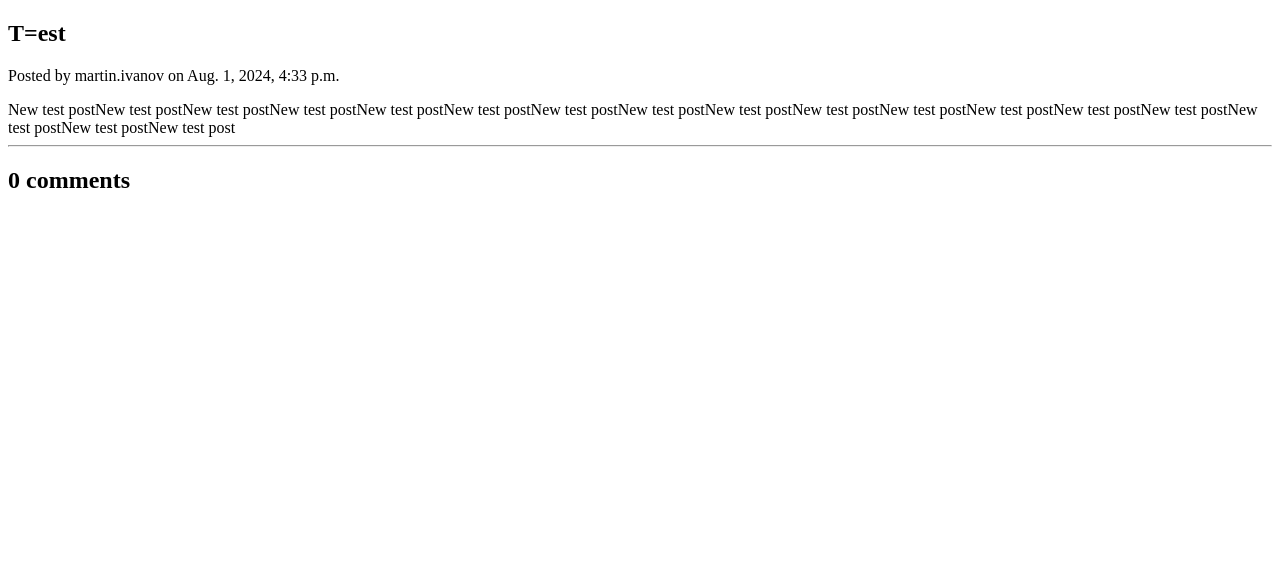
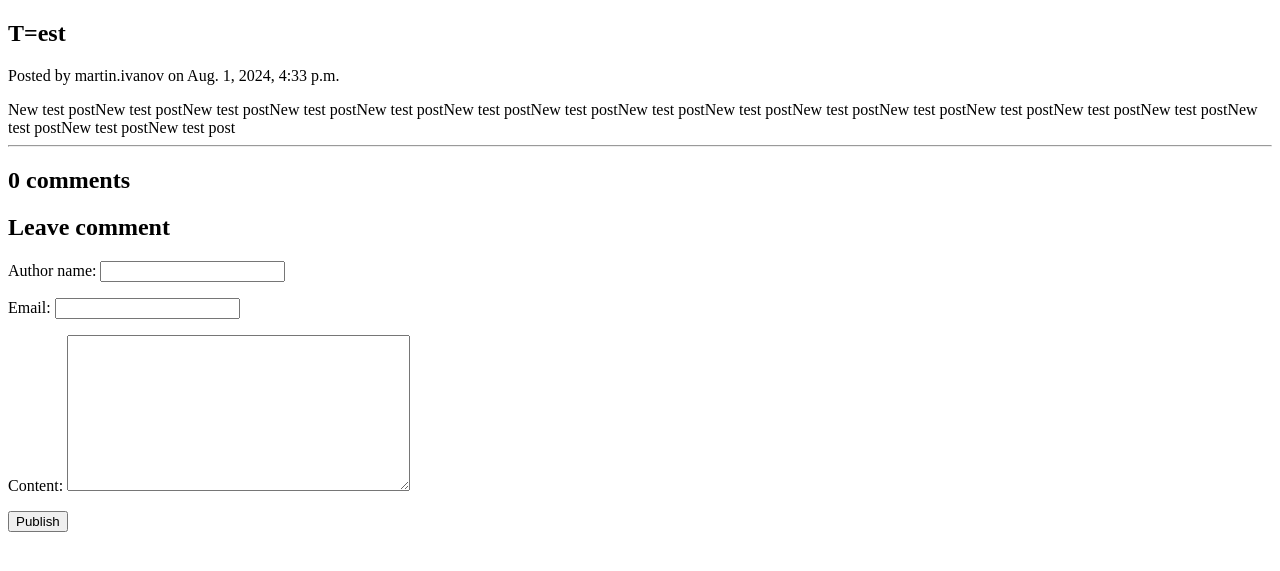
Before and after one commit to ivanov-mi/blogpost-platform, a Django app: a page that uses blogpostplatform/blog/templates/blog/post-detail.html in a window 1280 px wide. Shown: the top 571 px of the page. Run offline with Django 5.2, Linux system fonts and the light colour scheme; data comes from the database, SQL or seed files in the repository; data that the repository does not hold is empty.

Commit message:
Add Leave comment form

```diff
--- a/blogpostplatform/blog/templates/blog/post-detail.html
+++ b/blogpostplatform/blog/templates/blog/post-detail.html
@@ -25,5 +25,11 @@
         </div>
     {% endfor %}
 
+    <h2>Leave comment</h2>
+    <form method="post">
+        {% csrf_token %}
+        {{ comment_form.as_p }}
+        <button type="submit">Publish</button>
+    </form>
 </body>
 </html>
--- a/blogpostplatform/blog/views.py
+++ b/blogpostplatform/blog/views.py
@@ -3,7 +3,7 @@ from django.shortcuts import render, redirect, get_object_or_404
 from django.contrib.auth.decorators import login_required
 from django.contrib import messages
 from .models import Post
-from .forms import PostForm
+from .forms import PostForm, CommentForm
 
 def post_list(request):
     posts = Post.objects.all()
@@ -12,8 +12,20 @@ def post_list(request):
 def post_detail(request, slug):
     post = get_object_or_404(Post, slug=slug)
     comments = post.comments.all()
+    comment_form = CommentForm()
+
+    if request.method == "POST":
+        comment_form = CommentForm(request.POST)
+        if comment_form.is_valid():
+            comment = comment_form.save(commit=False)
+            comment.post = post
+            comment.save()
+            return redirect('post_detail', slug=slug)
+
     return render(request, 'blog/post-detail.html', {'post': post,
-                                                                          'comments': comments })
+                                                         'comments': comments,
+                                                         'comment_form': comment_form})
+
 
 def register(request):
     if request.method == 'POST':
```
